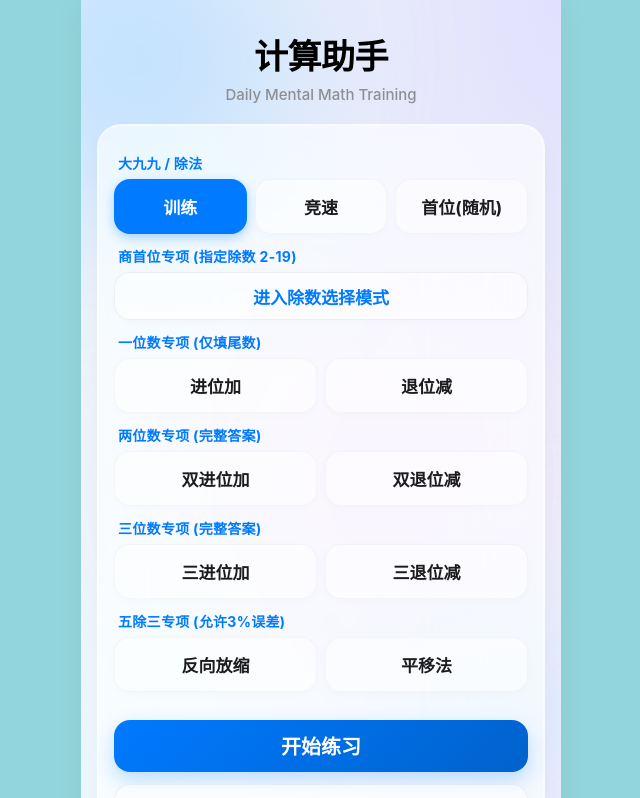
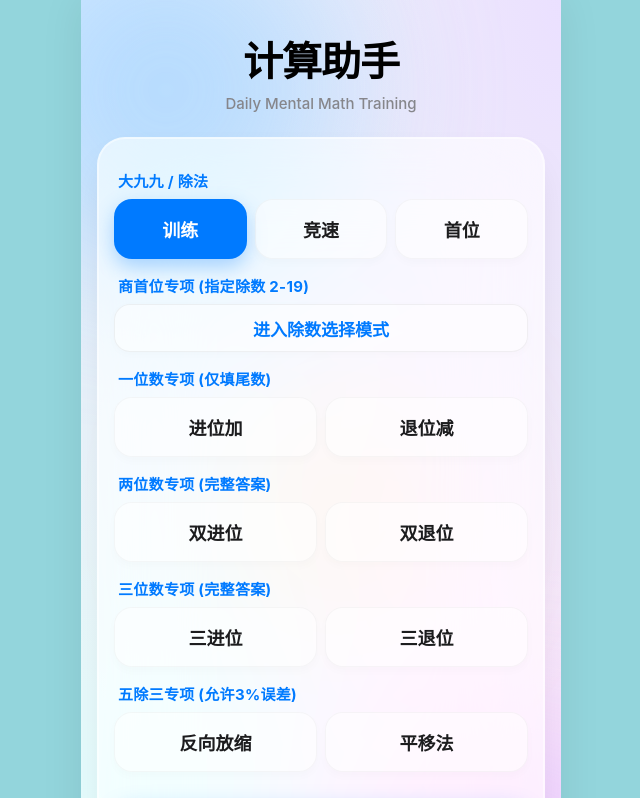
Before and after one commit to carey-hu/calculation-app, a Vue app: page / in a window 1280 px wide. Shown: the top 798 px of the page, without its empty margins (319-959 px from the left). Built offline with nearby package versions, Linux system fonts and the light colour scheme; the HTML template or start-up script is replaced by a standard one.

Commit message:
Update App.vue

```diff
--- a/src/App.vue
+++ b/src/App.vue
@@ -1,9 +1,9 @@
 <template>
   <div class="page">
     <div class="mesh-bg">
-      <div class="mesh-orb orb-1"></div>
-      <div class="mesh-orb orb-2"></div>
-      <div class="mesh-orb orb-3"></div>
+      <div class="orb orb-1"></div>
+      <div class="orb orb-2"></div>
+      <div class="orb orb-3"></div>
     </div>
 
     <div v-if="toast.show" class="toast-mask">
@@ -14,7 +14,7 @@
       <div class="title">计算助手</div>
       <div class="subtitle">Daily Mental Math Training</div>
 
-      <div class="card glass">
+      <div class="card glass-store">
         <div class="rowLabel">大九九 / 除法</div>
         <div class="modeRow">
           <div :class="['modeItem', mode==='train'?'active':'']" @click="setMode('train')">
@@ -24,12 +24,12 @@
             <span class="modeTitle">竞速</span>
           </div>
           <div :class="['modeItem', mode==='first'?'active':'']" @click="setMode('first')">
-            <span class="modeTitle">首位(随机)</span>
+            <span class="modeTitle">首位</span>
           </div>
         </div>
 
         <div class="rowLabel">商首位专项 (指定除数 2-19)</div>
-        <button class="btnGhost glass-btn" style="margin-top:0; height:48px; line-height:48px; font-size:17px;" @click="toSelectDivisor">
+        <button class="btnGhost glass-btn" style="margin-top:0; height:48px; line-height:48px; font-size:17px; font-weight: 600;" @click="toSelectDivisor">
           进入除数选择模式
         </button>
 
@@ -46,20 +46,20 @@
         <div class="rowLabel">两位数专项 (完整答案)</div>
         <div class="modeRow">
           <div :class="['modeItem', mode==='doublePlus'?'active':'']" @click="setMode('doublePlus')">
-            <span class="modeTitle">双进位加</span>
+            <span class="modeTitle">双进位</span>
           </div>
           <div :class="['modeItem', mode==='doubleMinus'?'active':'']" @click="setMode('doubleMinus')">
-            <span class="modeTitle">双退位减</span>
+            <span class="modeTitle">双退位</span>
           </div>
         </div>
 
         <div class="rowLabel">三位数专项 (完整答案)</div>
         <div class="modeRow">
           <div :class="['modeItem', mode==='triplePlus'?'active':'']" @click="setMode('triplePlus')">
-            <span class="modeTitle">三进位加</span>
+            <span class="modeTitle">三进位</span>
           </div>
           <div :class="['modeItem', mode==='tripleMinus'?'active':'']" @click="setMode('tripleMinus')">
-            <span class="modeTitle">三退位减</span>
+            <span class="modeTitle">三退位</span>
           </div>
         </div>
 
@@ -73,45 +73,47 @@
           </div>
         </div>
 
-        <button class="btnPrimary" @click="startGame" style="margin-top: 20px;">开始练习</button>
-        <button class="btnGhost" @click="openHistory" style="margin-top: 12px;">历史记录</button>
+        <button class="btnPrimary glass-primary" @click="startGame" style="margin-top: 20px;">开始练习</button>
+        <button class="btnGhost glass-btn" @click="openHistory" style="margin-top: 12px;">查看历史记录</button>
       </div>
     </div>
 
     <div v-if="viewState==='selectDivisor'" class="wrap homeWrap">
       <div class="title">选择除数</div>
       <div class="subtitle">点击下方数字开始练习商首位</div>
-      <div class="card glass">
+      <div class="card glass-store">
         <div class="grid" style="grid-template-columns: repeat(4, 1fr); gap: 10px;">
           <button v-for="item in [2,3,4,5,6,7,8,9,10,11,12,13,14,15,16,17,18,19]" :key="item"
-                  class="k glass-key" style="font-size:22px; height:50px; line-height:50px;"
+                  class="k glass-key" style="font-size:24px; height:55px; line-height:55px;"
                   @click="selectDivisorAndStart(item)">{{item}}</button>
         </div>
-        <button class="btnGhost" style="margin-top: 20px;" @click="goHome">返回主页</button>
+        <button class="btnGhost glass-btn" style="margin-top: 20px;" @click="goHome">返回主页</button>
       </div>
     </div>
 
     <div v-if="viewState==='game'" class="wrap gameRoot" :style="{ paddingBottom: safeBottom + 'px' }">
       <div class="topbar safe-top">
-        <button class="btnBack glass-btn-small" @click="goHome">返回</button>
+        <button class="btnBack glass-back" @click="goHome">✕</button>
         <div class="topStats">
           <div class="stat glass-pill">{{progressText}}</div>
           <div class="stat glass-pill">⏱ {{totalText}}</div>
         </div>
       </div>
+
       <div class="gameMain">
-        <div class="card qCard glass">
+        <div class="card qCard glass-store">
           <div class="qText">{{qText}}</div>
           <div class="qNote">{{hintNote}}</div>
           <div class="ansBox glass-input">答案：{{input ? input : '—'}}</div>
           <div class="hint">{{hint}}</div>
         </div>
       </div>
-      <div class="keypad card glass">
+
+      <div class="keypad card glass-store">
         <div class="fnRow">
           <button class="kFn glass-key secondary" @click="leftAction">{{leftText}}</button>
           <button class="kFn glass-key secondary" @click="clearInput">清空</button>
-          <button class="kFn danger glass-key-danger" @click="backspace">退格</button>
+          <button class="kFn danger glass-key-danger" @click="backspace">⌫</button>
         </div>
         <div class="grid">
           <button v-for="item in [1,2,3,4,5,6,7,8,9]" :key="item" class="k glass-key" @click="pressDigit(item)">{{item}}</button>
@@ -122,11 +124,11 @@
     </div>
 
     <div v-if="viewState==='result'" class="wrap full-height">
-      <div class="safe-header">
-        <div class="title">{{resultTitle}}</div>
-        <div class="subtitle">{{resultMeta}}</div>
-      </div>
-      <div class="card full-flex glass">
+      <div style="height: 20px;"></div>
+      <div class="title">{{resultTitle}}</div>
+      <div class="subtitle">{{resultMeta}}</div>
+
+      <div class="card full-flex glass-store">
         <div class="resultScroll">
           <template v-if="mode==='train'">
             <div v-for="(item, index) in trainLog" :key="index" class="row">
@@ -141,34 +143,33 @@
             <div v-for="(item, index) in results" :key="index" class="row">
               <span class="rowLeft">{{index+1}}. {{item.q}} = {{item.yourAns}}</span>
               <span class="rowRight">
-                 <span style="margin-right:4px; font-size:13px; color:#666;">{{item.usedStr}}</span>
+                 <span style="margin-right:4px; font-size:12px; color:#666;">{{item.usedStr}}</span>
                  <span>{{item.ok ? '✅' : '❌'}}</span>
-                 <span v-if="!item.ok" style="color:#ff3b30; font-size:13px; margin-left:2px; font-weight:700;">({{item.realAns}})</span>
+                 <span v-if="!item.ok" style="color:#ff3b30; font-size:12px; margin-left:2px; font-weight:bold;">({{item.realAns}})</span>
               </span>
             </div>
           </template>
         </div>
         <div style="margin-top: 15px;">
           <div v-if="isHistoryReview">
-            <button class="btnPrimary" @click="backToHistory">返回列表</button>
+            <button class="btnPrimary glass-primary" @click="backToHistory">返回列表</button>
           </div>
           <div v-else>
-            <button class="btnPrimary" @click="goHome">返回主页</button>
-            <button class="btnGhost" @click="startGame" style="margin-top: 12px;">再来一局</button>
+            <button class="btnPrimary glass-primary" @click="goHome">返回主页</button>
+            <button class="btnGhost glass-btn" @click="startGame" style="margin-top:10px;">再来一局</button>
           </div>
         </div>
       </div>
     </div>
 
     <div v-if="viewState==='history'" class="wrap full-height">
-      <div class="safe-header">
-        <div class="title">历史记录</div>
-        <div class="subtitle">仅保留最近5000条训练数据</div>
-      </div>
+      <div style="height: 20px;"></div>
+      <div class="title">历史记录</div>
+      <div class="subtitle">仅保留最近5000条训练数据</div>
 
-      <div class="card full-flex glass">
+      <div class="card full-flex glass-store">
 
-        <div v-if="showChart" class="chart-container">
+        <div v-if="showChart" class="chart-container glass-inner">
            <div class="chart-tabs">
              <div
                v-for="m in availableModes"
@@ -180,16 +181,16 @@
              </div>
            </div>
            <div id="accChart" style="width: 100%; height: 220px;"></div>
-           <button class="btnGhost small" style="margin-top:5px;" @click="closeChart">收起图表</button>
+           <button class="btnGhost small" style="margin-top:5px; font-size:13px;" @click="closeChart">收起图表</button>
         </div>
 
         <div v-else>
-           <button class="btnGhost" style="height:44px; line-height:44px; font-size:16px; margin-bottom:15px; color:#007aff; background:rgba(0,122,255,0.08); border:none;" @click="initChart">
+           <button class="btnGhost glass-btn" style="height:44px; line-height:44px; font-size:16px; margin-bottom:15px; color:#007aff;" @click="initChart">
              📊 按模块分析趋势
            </button>
         </div>
 
-        <div style="display:flex; justify-content:space-between; margin-bottom:8px; padding:0 5px; font-weight:700; color:#8e8e93; font-size:13px;">
+        <div style="display:flex; justify-content:space-between; margin-bottom:8px; padding:0 8px; font-weight:700; color:#8e8e93; font-size:13px;">
            <span>时间 / 模式</span>
            <span>成绩 / 耗时</span>
         </div>
@@ -199,14 +200,14 @@
             暂无记录，快去练习吧！
           </div>
           <div v-else>
-            <div v-for="(item, index) in historyList" :key="item.ts" class="row" @click="viewHistoryDetail(index)" style="cursor:pointer;">
+            <div v-for="(item, index) in historyList" :key="item.ts" class="row hover-row" @click="viewHistoryDetail(index)" style="cursor:pointer;">
               <div class="rowLeft" style="display:flex; flex-direction:column;">
-                <span style="font-size:13px; color:#8e8e93;">{{item.timeStr}}</span>
-                <span style="color:#1d1d1f; font-weight:700; font-size:16px;">{{item.modeName}}</span>
+                <span style="font-size:12px; color:#8e8e93;">{{item.timeStr}}</span>
+                <span style="font-size:16px; font-weight:600; color:#1d1d1f;">{{item.modeName}}</span>
               </div>
               <div class="rowRight" style="display:flex; flex-direction:column; align-items:flex-end;">
-                <span style="font-size:17px; color:#007aff; font-weight:800;">{{item.summary}}</span>
-                <span style="font-size:13px; color:#8e8e93;">{{item.duration}} > </span>
+                <span style="font-size:17px; color:#007aff; font-weight:700;">{{item.summary}}</span>
+                <span style="font-size:12px; color:#8e8e93;">{{item.duration}} > </span>
               </div>
             </div>
           </div>
@@ -215,16 +216,16 @@
         <div style="margin-top: 15px; display:flex; flex-direction: column; gap:10px;">
           <button
             v-if="historyList.length > 1000"
-            class="btnGhost"
-            style="margin:0; height: 44px; font-size: 16px; color: #ff3b30; border-color: rgba(255, 59, 48, 0.3); background: rgba(255, 59, 48, 0.05);"
+            class="btnGhost glass-btn"
+            style="margin:0; height: 44px; font-size: 16px; color: #ff3b30; background: rgba(255,59,48,0.08); border-color: rgba(255,59,48,0.2);"
             @click="clearOldest"
           >
             🗑️ 清理最早的 1000 条
           </button>
 
           <div style="display:flex; gap:10px;">
-            <button class="btnGhost" style="margin:0; flex:1;" @click="clearHistory">清空全部</button>
-            <button class="btnPrimary" style="margin:0; flex:1;" @click="closeHistory">返回主页</button>
+            <button class="btnGhost glass-btn" style="margin:0; flex:1;" @click="clearHistory">清空全部</button>
+            <button class="btnPrimary glass-primary" style="margin:0; flex:1;" @click="closeHistory">返回主页</button>
           </div>
         </div>
 
@@ -319,37 +320,36 @@ export default {
 
 <style scoped>
 /* =========================================
-   App Store 风格 - 全局视觉 (保留布局)
+   App Store 级核心视觉 (iOS 26 Concept)
    ========================================= */
 .page {
   min-height: 100vh;
-  /* 梦幻网格流体背景 (Mesh Gradient) */
+  /* 极光网格流体背景 (Mesh Gradient) */
   background:
-    radial-gradient(at 0% 0%, hsla(210,100%,96%,1) 0, transparent 50%),
-    radial-gradient(at 100% 0%, hsla(240,100%,94%,1) 0, transparent 50%),
-    radial-gradient(at 100% 100%, hsla(280,100%,96%,1) 0, transparent 50%),
-    radial-gradient(at 0% 100%, hsla(200,100%,96%,1) 0, transparent 50%);
-  background-color: #f2f2f7; /* iOS 系统灰底 */
+    radial-gradient(at 0% 0%, hsla(210,100%,94%,1) 0, transparent 50%),
+    radial-gradient(at 100% 0%, hsla(260,100%,94%,1) 0, transparent 50%),
+    radial-gradient(at 100% 100%, hsla(300,100%,94%,1) 0, transparent 50%),
+    radial-gradient(at 0% 100%, hsla(180,100%,94%,1) 0, transparent 50%);
+  background-color: #f2f2f7;
   color: #1c1c1e;
   display: flex; flex-direction: column;
   max-width: 480px; margin: 0 auto;
-  box-shadow: 0 0 30px rgba(0,0,0,0.05);
+  box-shadow: 0 0 40px rgba(0,0,0,0.08);
   font-family: -apple-system, BlinkMacSystemFont, "SF Pro Text", "Segoe UI", Roboto, Helvetica, Arial, sans-serif;
   box-sizing: border-box;
   position: relative; overflow: hidden;
 }
 
-/* 动态流体层 */
+/* 动态背景球 */
 .mesh-bg { position: absolute; top:0; left:0; width:100%; height:100%; z-index:0; pointer-events:none; }
-.mesh-orb { position: absolute; border-radius: 50%; filter: blur(80px); opacity: 0.6; animation: float 12s infinite alternate ease-in-out; }
-.orb-1 { width: 300px; height: 300px; background: #a2d2ff; top: -100px; left: -100px; }
-.orb-2 { width: 250px; height: 250px; background: #c2e9fb; bottom: 50px; right: -50px; animation-delay: -3s; }
-.orb-3 { width: 200px; height: 200px; background: #e0c3fc; top: 40%; left: 30%; opacity:0.4; animation-delay: -6s; }
-@keyframes float { 0% { transform: translate(0, 0) scale(1); } 100% { transform: translate(20px, 30px) scale(1.1); } }
+.orb { position: absolute; border-radius: 50%; filter: blur(80px); opacity: 0.7; animation: float 10s infinite alternate ease-in-out; }
+.orb-1 { width: 350px; height: 350px; background: #a2d2ff; top: -100px; left: -100px; }
+.orb-2 { width: 300px; height: 300px; background: #e2c2ff; bottom: -50px; right: -80px; animation-delay: -3s; }
+.orb-3 { width: 200px; height: 200px; background: #ffdfba; top: 40%; left: 30%; opacity:0.5; animation-delay: -6s; }
+@keyframes float { 0% { transform: translate(0, 0); } 100% { transform: translate(20px, 30px); } }
 
-/* Toast */
 .toast-mask { position: fixed; top: 0; left: 0; right: 0; bottom: 0; display: flex; justify-content: center; align-items: center; z-index: 999; pointer-events: none; }
-.toast-content { background: rgba(0,0,0,0.75); backdrop-filter: blur(10px); color: #fff; padding: 12px 24px; border-radius: 50px; font-weight: 600; font-size: 15px; box-shadow: 0 5px 20px rgba(0,0,0,0.15); }
+.toast-content { background: rgba(0,0,0,0.7); backdrop-filter: blur(20px); color: #fff; padding: 12px 24px; border-radius: 50px; font-weight: 600; font-size: 15px; box-shadow: 0 10px 40px rgba(0,0,0,0.2); }
 
 /* 容器 */
 .wrap { padding: 20px 16px 24px; box-sizing: border-box; position: relative; z-index: 1; }
@@ -357,52 +357,52 @@ export default {
 .full-height { flex: 1; display: flex; flex-direction: column; height: 100vh; }
 .full-flex { flex: 1; display: flex; flex-direction: column; overflow: hidden; margin-bottom: 20px; }
 
-/* 字体系统 - 放大 */
-.title { text-align: center; font-size: 34px; font-weight: 800; margin: 10px 0 6px; color: #000; letter-spacing: -0.5px; }
-.subtitle { text-align: center; font-size: 15px; color: #8e8e93; margin-bottom: 20px; font-weight: 500; }
+/* 字体系统 - 放大加粗 */
+.title { text-align: center; font-size: 40px; font-weight: 900; margin: 10px 0 6px; color: #000; letter-spacing: -1px; }
+.subtitle { text-align: center; font-size: 15px; color: #86868b; margin-bottom: 24px; font-weight: 500; }
 
-/* --- 核心玻璃卡片 (App Store Style) --- */
-.glass {
+/* --- App Store 级磨砂玻璃 --- */
+.glass-store {
   background: rgba(255, 255, 255, 0.65); /* 极高通透感 */
   backdrop-filter: blur(50px) saturate(200%); /* 这里的参数是关键：高模糊+高饱和 */
   -webkit-backdrop-filter: blur(50px) saturate(200%);
   border: 1px solid rgba(255, 255, 255, 0.4);
   box-shadow:
-    0 10px 30px -10px rgba(0,0,0,0.08),
-    inset 0 0 0 1px rgba(255,255,255,0.5); /* 内描边增加质感 */
+    0 20px 40px -10px rgba(0,0,0,0.1), /* 弥散阴影 */
+    inset 0 0 0 1px rgba(255,255,255,0.5); /* 内发光描边 */
 }
 
-/* 保持原有 Card 布局 */
-.card { border-radius: 24px; padding: 16px; }
+/* 保持原有卡片内边距 */
+.card { border-radius: 28px; padding: 16px; }
 
 /* 标签文字 - 放大 */
-.rowLabel { font-size: 14px; font-weight: 700; color: #007aff; margin: 12px 0 6px 4px; opacity: 1; letter-spacing: 0.3px; }
+.rowLabel { font-size: 15px; font-weight: 700; color: #007aff; margin: 16px 0 8px 4px; opacity: 1; letter-spacing: 0.3px; }
 
 .modeRow { display: flex; gap: 8px; margin-bottom: 8px; }
 .modeItem {
-  flex: 1; padding: 14px 4px; border-radius: 16px;
+  flex: 1; padding: 16px 4px; border-radius: 18px;
   background: rgba(255,255,255,0.5);
   border: 1px solid rgba(0,0,0,0.03);
   text-align: center; box-sizing: border-box; transition: all 0.2s cubic-bezier(0.25, 0.8, 0.25, 1); cursor: pointer;
-  box-shadow: 0 2px 8px rgba(0,0,0,0.02);
+  box-shadow: 0 4px 10px rgba(0,0,0,0.02);
 }
 .modeItem:active { transform: scale(0.96); }
 .modeItem.active {
   background: #007aff;
   border-color: transparent;
-  box-shadow: 0 4px 12px rgba(0,122,255,0.3);
+  box-shadow: 0 8px 20px rgba(0,122,255,0.3);
 }
 /* 模式标题 - 放大 */
-.modeTitle { display: block; font-size: 17px; font-weight: 700; color: #1c1c1e; }
+.modeTitle { display: block; font-size: 18px; font-weight: 700; color: #1c1c1e; }
 .modeItem.active .modeTitle { color: #fff; }
 
 button { border: none; outline: none; cursor: pointer; font-family: inherit; }
 .btnPrimary {
-  width: 100%; height: 52px; line-height: 52px;
-  border-radius: 16px;
+  width: 100%; height: 54px; line-height: 54px;
+  border-radius: 18px;
   background: linear-gradient(135deg, #007aff 0%, #0062cc 100%);
-  color: #fff; font-size: 20px; font-weight: 700;
-  box-shadow: 0 8px 20px rgba(0,122,255,0.25);
+  color: #fff; font-size: 21px; font-weight: 700;
+  box-shadow: 0 10px 25px rgba(0,122,255,0.3);
   transition: transform 0.1s;
 }
 .btnPrimary:active { transform: scale(0.98); opacity: 0.9; }
@@ -417,68 +417,66 @@ button { border: none; outline: none; cursor: pointer; font-family: inherit; }
   transition: background 0.2s;
 }
 .btnGhost:active { background: rgba(255,255,255,0.8); }
-.btnGhost.small { height: 32px; line-height: 32px; font-size: 13px; width: auto; padding: 0 16px; }
+.btnGhost.small { height: 32px; line-height: 32px; width: auto; padding: 0 16px; }
 
-/* --- 游戏界面 --- */
+/* --- 游戏界面 (重点修复) --- */
 .gameRoot { min-height: 100vh; display: flex; flex-direction: column; }
 
 /* 【关键修复】顶部栏：加大高度，增加padding避开刘海 */
 .safe-top {
   padding-top: max(44px, env(safe-area-inset-top)); /* 适配刘海 */
-  padding-bottom: 10px;
+  padding-bottom: 12px;
   height: auto;
   box-sizing: content-box;
-  display: flex; align-items: center; gap: 10px; margin-bottom: 5px;
+  display: flex; align-items: center; gap: 12px; margin-bottom: 5px;
 }
 /* 列表页标题下移 */
 .safe-header {
   padding-top: max(44px, env(safe-area-inset-top));
-  margin-bottom: 20px;
+  margin-bottom: 24px;
 }
 
 .btnBack {
-  width: 80px; height: 44px; line-height: 44px; border-radius: 14px;
+  width: 44px; height: 44px; line-height: 44px; border-radius: 50%; /* 圆形返回键 */
   background: rgba(255,255,255,0.6); border: 1px solid rgba(0,0,0,0.05);
-  font-weight: 700; font-size: 16px; margin: 0; color: #1c1c1e;
+  font-weight: 700; font-size: 18px; margin: 0; color: #1c1c1e;
   backdrop-filter: blur(10px);
 }
-.glass-btn-small {
-  width: 80px; height: 40px; line-height: 40px; border-radius: 12px;
-  background: rgba(255,255,255,0.6); font-weight: 700; color: #1c1c1e;
-}
-.topStats { flex: 1; display: flex; justify-content: flex-end; align-items: center; gap: 8px; font-weight: 700; font-size: 15px; color: #333; }
+.glass-back { width: 44px; height: 44px; border-radius: 50%; font-size: 20px; } /* 小而美 */
+
+.topStats { flex: 1; display: flex; justify-content: flex-end; align-items: center; gap: 8px; font-weight: 700; font-size: 16px; color: #333; }
 .glass-pill {
-  background: rgba(255,255,255,0.5); padding: 6px 12px; border-radius: 20px; border: 1px solid rgba(0,0,0,0.03);
+  background: rgba(255,255,255,0.5); padding: 6px 14px; border-radius: 20px; border: 1px solid rgba(0,0,0,0.03);
   backdrop-filter: blur(10px);
 }
 
 .gameMain { flex: 1; display: flex; flex-direction: column; justify-content: center; }
-.qCard { text-align: center; padding: 30px 20px; }
-.qText { font-size: 60px; font-weight: 800; margin-top: 0; color: #1c1c1e; letter-spacing: -1px; }
-.qNote { margin-top: 8px; font-size: 15px; color: #8e8e93; font-weight: 500; }
+.qCard { text-align: center; padding: 30px 20px; margin-bottom: 10px; }
+.qText { font-size: 64px; font-weight: 800; margin-top: 0; color: #1c1c1e; letter-spacing: -2px; }
+.qNote { margin-top: 8px; font-size: 16px; color: #8e8e93; font-weight: 500; }
 .ansBox {
-  margin-top: 20px; padding: 15px; border-radius: 18px;
+  margin-top: 20px; padding: 15px; border-radius: 20px;
   background: rgba(255,255,255,0.5);
-  font-size: 40px; font-weight: 800; min-height: 40px; color: #007aff;
-  box-shadow: inset 0 2px 6px rgba(0,0,0,0.02);
+  font-size: 44px; font-weight: 800; min-height: 44px; color: #007aff;
+  box-shadow: inset 0 2px 6px rgba(0,0,0,0.03);
   border: 1px solid rgba(0,0,0,0.03);
 }
-.hint { margin-top: 15px; color: #8e8e93; font-size: 14px; font-weight: 600; }
+.hint { margin-top: 15px; color: #8e8e93; font-size: 15px; font-weight: 600; }
 
-.keypad { border-radius: 28px; padding: 16px; margin-top: 20px; }
-.fnRow { display: flex; gap: 10px; margin-bottom: 10px; }
+.keypad { border-radius: 32px; padding: 16px; margin-top: 20px; }
+.fnRow { display: flex; gap: 12px; margin-bottom: 12px; }
 .kFn {
-  flex: 1; height: 55px; line-height: 55px; border-radius: 14px;
+  flex: 1; height: 58px; line-height: 58px; border-radius: 16px;
   background: rgba(255,255,255,0.6); border: 1px solid rgba(0,0,0,0.05);
   font-size: 20px; font-weight: 600; margin: 0; color: #1c1c1e;
-  backdrop-filter: blur(5px);
+  backdrop-filter: blur(10px);
 }
 .kFn.danger { background: rgba(255,59,48,0.1); color: #ff3b30; }
 
-.grid { display: grid; grid-template-columns: repeat(3, 1fr); gap: 8px; }
+.grid { display: grid; grid-template-columns: repeat(3, 1fr); gap: 10px; }
 /* 玻璃按键 */
 .glass-key {
-  width: 100%; height: 62px; line-height: 62px; border-radius: 14px;
+  width: 100%; height: 64px; line-height: 64px; border-radius: 18px;
   background: rgba(255,255,255,0.85); /* 几乎不透明，更有实体感 */
   border: 1px solid rgba(0,0,0,0.03);
   font-size: 32px; font-weight: 600; margin: 0; color: #000;
@@ -486,8 +484,8 @@ button { border: none; outline: none; cursor: pointer; font-family: inherit; }
   transition: all 0.1s;
 }
 .glass-key:active { transform: translateY(4px); box-shadow: none; background: #fff; }
-.glass-key.secondary { background: rgba(235,235,240,0.6); font-size: 18px; }
-.glass-key-confirm { background: #34c759; color: #fff; border:none; font-size: 24px; box-shadow: 0 4px 0 #248a3d; }
+.glass-key.secondary { background: rgba(235,235,240,0.6); font-size: 20px; }
+.glass-key-confirm { background: #34c759; color: #fff; border:none; font-size: 26px; box-shadow: 0 4px 0 #248a3d; }
 .glass-key-confirm:active { background: #28a745; box-shadow: none; transform: translateY(4px); }
 
 .k.wide { grid-column: 1 / 2; }
@@ -495,14 +493,14 @@ button { border: none; outline: none; cursor: pointer; font-family: inherit; }
 
 /* 列表与图表 */
 .chart-container {
-  background: rgba(255,255,255,0.4); border-radius: 18px; padding: 15px; margin-bottom: 15px;
+  background: rgba(255,255,255,0.4); border-radius: 20px; padding: 15px; margin-bottom: 20px;
   border: 1px solid rgba(255,255,255,0.5);
 }
 /* iOS 分段控制器风格 */
 .chart-tabs {
-  display: flex; gap: 4px; overflow-x: auto; padding: 4px; margin-bottom: 10px;
+  display: flex; gap: 4px; overflow-x: auto; padding: 4px; margin-bottom: 12px;
   background: rgba(118, 118, 128, 0.12);
-  border-radius: 10px; scrollbar-width: none;
+  border-radius: 12px; scrollbar-width: none;
 }
 .chart-tabs::-webkit-scrollbar { display: none; }
 .chart-tab-item {
@@ -515,12 +513,13 @@ button { border: none; outline: none; cursor: pointer; font-family: inherit; }
   box-shadow: 0 2px 4px rgba(0,0,0,0.1);
 }
 
-.resultScroll { width: 100%; flex: 1; overflow-y: auto; padding-right: 2px; }
+.resultScroll { width: 100%; flex: 1; overflow-y: auto; padding-right: 4px; }
 .row {
   display: flex; justify-content: space-between; align-items: center;
-  padding: 16px 0; border-bottom: 1px solid rgba(0,0,0,0.05);
+  padding: 18px 0; border-bottom: 1px solid rgba(0,0,0,0.05);
   font-weight: 600; white-space: nowrap; color: #1c1c1e;
 }
+.hover-row:active { background: rgba(0,0,0,0.03); border-radius: 12px; }
 .rowLeft { flex: 1; overflow: hidden; text-overflow: ellipsis; padding-right: 8px; }
 .rowRight { flex-shrink: 0; display: flex; align-items: center; text-align: right; justify-content: flex-end; }
 </style>
```
